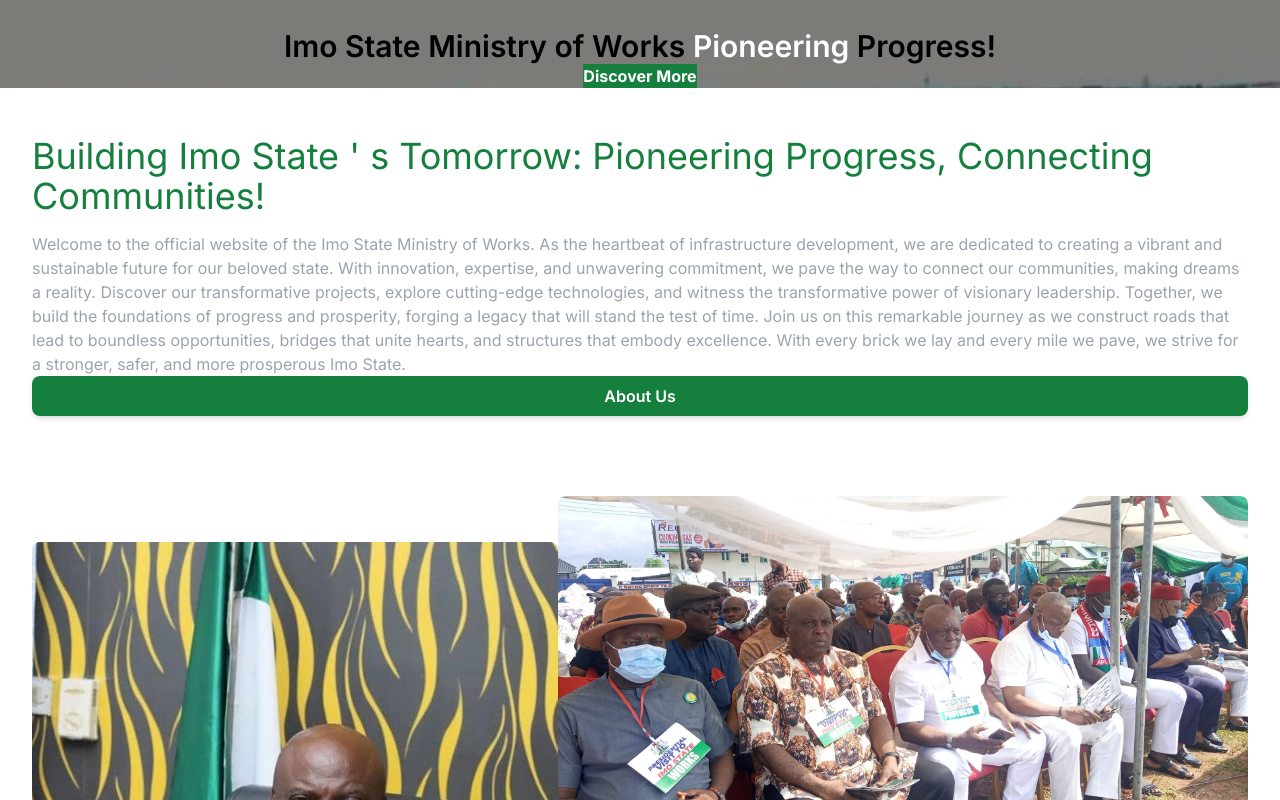
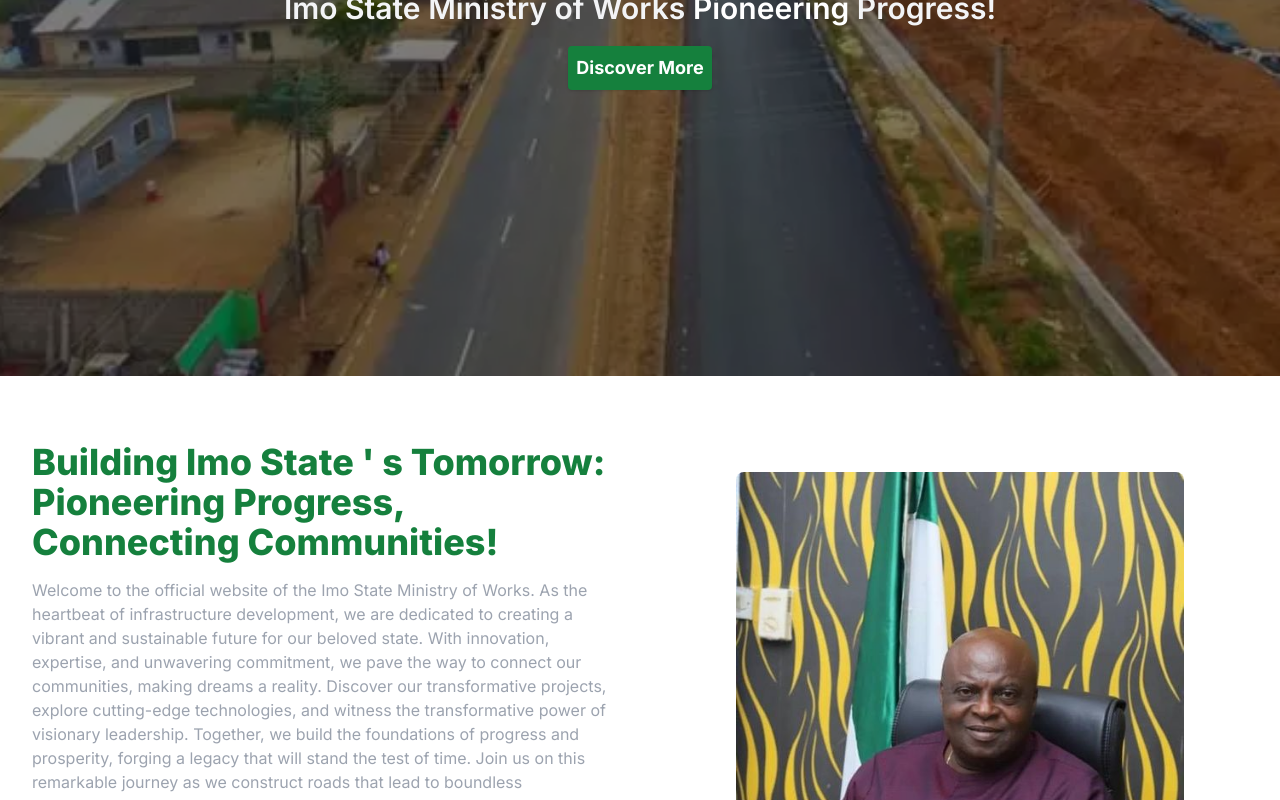
Before and after one commit to Ah-ugo/Imo-State-Ministry-Of-Works-V-2.0, a Next.js app: page / in a window 1280 px wide. Shown: the part 520-1320 px from the top of the page. Built offline with nearby package versions, Linux system fonts and the light colour scheme; no server answers.

Commit message:
Updated tailwind.config.js

```diff
--- a/src/Components/CallToAction.js
+++ b/src/Components/CallToAction.js
@@ -47,8 +47,8 @@
         <div class="flex items-center gap-8 p-8 lg:p-24">
           <Image src={sirNwosu} class="w-1/2 rounded-lg lg:w-full" alt="Tree" />
           <div>
-            <Image src={sirNwosu2} class="mb-8 rounded-lg" alt="Tree" />
-            <Image src={sirNwosu3} class="rounded-lg" alt="Tree" />
+            <Image src={sirNwosu2} class="mb-8 rounded-lg w-auto" alt="Tree" />
+            <Image src={sirNwosu3} class="rounded-lg w-auto" alt="Tree" />
           </div>
         </div>
       </div>
--- a/tailwind.config.js
+++ b/tailwind.config.js
@@ -2,7 +2,7 @@
 module.exports = {
   content: [
     "./src/pages/**/*.{js,ts,jsx,tsx,mdx}",
-    "./src/components/**/*.{js,ts,jsx,tsx,mdx}",
+    "./src/Components/**/*.{js,ts,jsx,tsx,mdx}",
     "./src/app/**/*.{js,ts,jsx,tsx,mdx}",
     "src/app/pages/**/*.{js,ts,jsx,tsx}",
   ],
```
